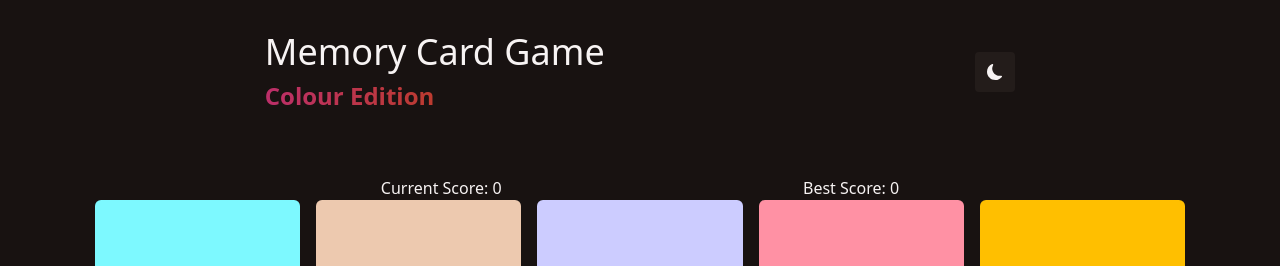
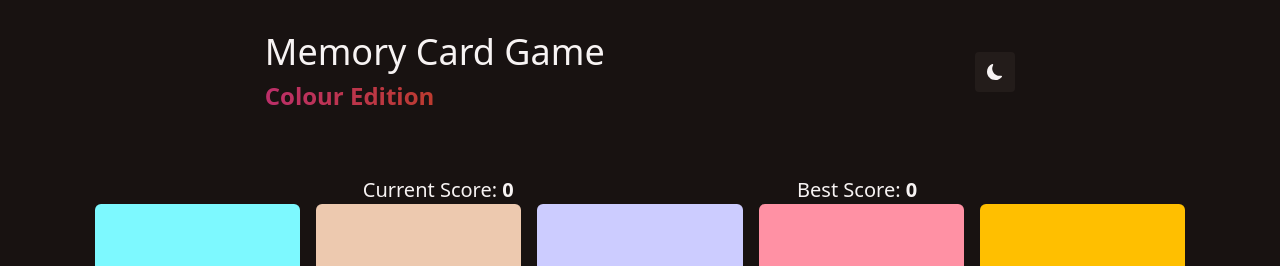
Before and after one commit to OscarSoanes/memory-card, a React (Create React App) app: page / in a window 1280 px wide. Both pictures are taken after a click on the button "Easy". Shown: the top 266 px of the page. Built offline with nearby package versions, Linux system fonts and the light colour scheme.

Commit message:
Styled text

```diff
--- a/src/components/Scoreboard.jsx
+++ b/src/components/Scoreboard.jsx
@@ -1,8 +1,8 @@
 export function Scoreboard({ message, value }) {
   return (
     <>
-      <p>
-        {message} Score: <span>{value}</span>
+      <p className='text-xl'>
+        {message} Score: <span className='font-bold'>{value}</span>
       </p>
     </>
   );
```
